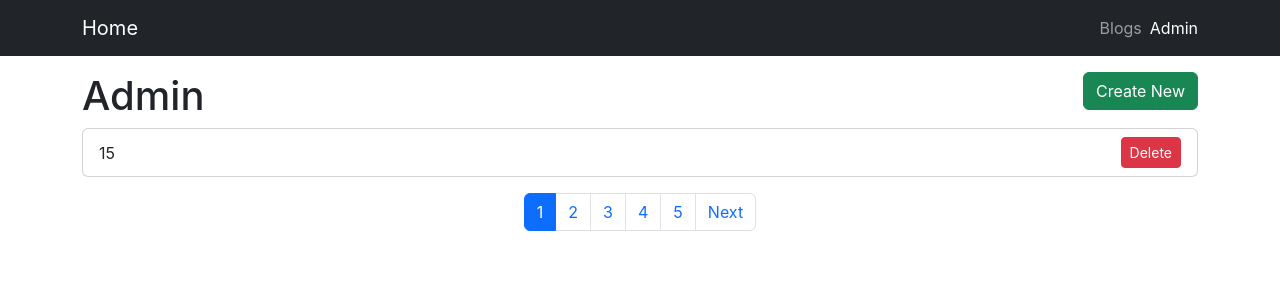
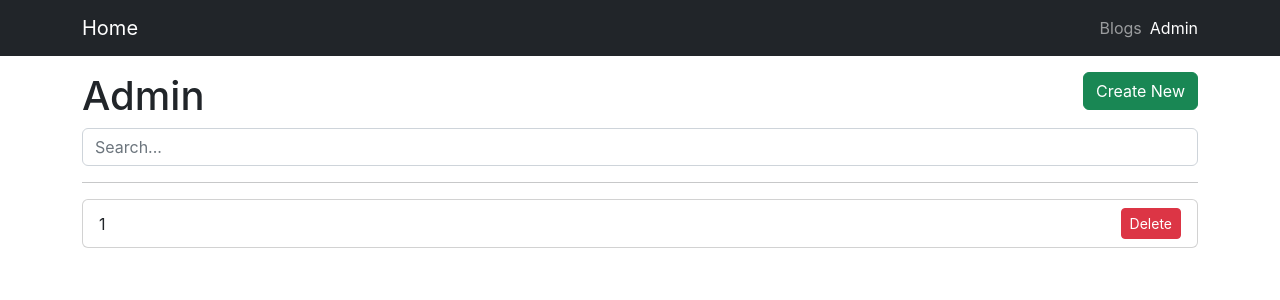
Before and after one commit to EunjiKU/Inflearn-React, a React (Create React App) app: page /admin in a window 1280 px wide. Shown: the top 300 px of the page. Built offline with nearby package versions, Linux system fonts and the light colour scheme; data requests are answered from the project's data file.

Commit message:
섹션11 - 65번 듣는중

```diff
--- a/db.json
+++ b/db.json
@@ -6,104 +6,6 @@
       "createdAt": 1684831639035,
       "publish": true,
       "id": 1
-    },
-    {
-      "title": "2",
-      "body": "2",
-      "createdAt": 1684831641201,
-      "publish": true,
-      "id": 2
-    },
-    {
-      "title": "3",
-      "body": "3",
-      "createdAt": 1684831643132,
-      "publish": false,
-      "id": 3
-    },
-    {
-      "title": "4",
-      "body": "4",
-      "createdAt": 1684831645840,
-      "publish": true,
-      "id": 4
-    },
-    {
-      "title": "5",
-      "body": "5",
-      "createdAt": 1684831648683,
-      "publish": true,
-      "id": 5
-    },
-    {
-      "title": "6",
-      "body": "6",
-      "createdAt": 1684831650733,
-      "publish": false,
-      "id": 6
-    },
-    {
-      "title": "7",
-      "body": "7",
-      "createdAt": 1684831653037,
-      "publish": true,
-      "id": 7
-    },
-    {
-      "title": "8",
-      "body": "8",
-      "createdAt": 1684889452305,
-      "publish": true,
-      "id": 8
-    },
-    {
-      "title": "9",
-      "body": "9",
-      "createdAt": 1684889455519,
-      "publish": false,
-      "id": 9
-    },
-    {
-      "title": "10",
-      "body": "10",
-      "createdAt": 1684889458877,
-      "publish": true,
-      "id": 10
-    },
-    {
-      "title": "11",
-      "body": "11",
-      "createdAt": 1684889464142,
-      "publish": true,
-      "id": 11
-    },
-    {
-      "title": "12",
-      "body": "12",
-      "createdAt": 1684889466785,
-      "publish": false,
-      "id": 12
-    },
-    {
-      "title": "13",
-      "body": "13",
-      "createdAt": 1684889471953,
-      "publish": true,
-      "id": 13
-    },
-    {
-      "title": "14",
-      "body": "14",
-      "createdAt": 1684889475629,
-      "publish": true,
-      "id": 14
-    },
-    {
-      "title": "15",
-      "body": "15",
-      "createdAt": 1684889479033,
-      "publish": false,
-      "id": 15
     }
   ]
 }
--- a/package.json
+++ b/package.json
@@ -13,6 +13,7 @@
     "react-dom": "^18.2.0",
     "react-router-dom": "^5.3.4",
     "react-scripts": "5.0.1",
+    "uuid": "^9.0.0",
     "web-vitals": "^2.1.4"
   },
   "scripts": {
--- a/src/components/BlogForm.js
+++ b/src/components/BlogForm.js
@@ -14,6 +14,8 @@ const BlogForm = ({ editing }) => {
   const [originBody, setOriginBody] = useState('');
   const [publish, setPublish] = useState(false);
   const [originPublish, setOriginPublish] = useState('');
+  const [titleError, setTitleError] = useState(false);
+  const [bodyError, setBodyError] = useState(false);
 
   useEffect(() => {
     if(editing) {
@@ -43,7 +45,26 @@ const BlogForm = ({ editing }) => {
 
   }
 
+  const validateForm = () => {
+    let validated = true;
+
+    if(title === '') {
+      setTitleError(true);
+      validated = false;
+    }
+
+    if(body === '') {
+      setBodyError(true);
+      validated = false;
+    }
+
+    return validated;
+  }
+
   const onSubmit = () => {
+    setTitleError(false);
+    setBodyError(false);
+    if(validateForm()) {
       if(editing) {
         axios.patch(`http://localhost:3001/posts/${id}`, {
           title: title,
@@ -67,6 +88,7 @@ const BlogForm = ({ editing }) => {
           .catch(error => console.log(error));
       }
     }
+  }
 
   const onChangePublish = (e) => {
     console.log(e.target.checked);
@@ -79,22 +101,28 @@ const BlogForm = ({ editing }) => {
       <div className="mb-3">
         <label className="form-label">Title</label>
         <input
-          className="form-control"
+          className={`form-control ${titleError ? 'border-danger' : ''}`}
           value={title}
           onChange={(e) => {
             setTitle(e.target.value);
           }}
         />
+        {titleError && <div className='text-danger'>
+          Title is required.
+        </div>}
       </div>
       <div className="mb-3">
         <label className="form-label">Body</label>
         <textarea
-          className="form-control"
+          className={`form-control ${bodyError ? 'border-danger' : ''}`}
           value={body}
           onChange={(e) => {
             setBody(e.target.value);
           }}
         />
+        {bodyError && <div className='text-danger'>
+          Body is required.
+        </div>}
       </div>
       <div className='form-check mb-3'>
         <input
--- a/src/components/BlogList.js
+++ b/src/components/BlogList.js
@@ -1,35 +1,44 @@
 import axios from 'axios';
-import { useState, useEffect } from 'react';
+import { useState, useEffect, useCallback } from 'react';
 import Card from "../components/Card";
-import { useHistory } from 'react-router-dom';
+import { useHistory, useLocation } from 'react-router-dom';
 import LoadingSpinner from "../components/LoadingSpinner";
 import PropTypes from 'prop-types';
 import Pagination from './Pagination';
+import Toast from './Toast';
+import { v4 as uuidv4 } from 'uuid';
 
 const BlogList = ({ isAdmin }) => {
   const history = useHistory();
+  const location = useLocation();
+  const params = new URLSearchParams(location.search);
+  const pageParams = params.get('page');
   const [posts, setPosts] = useState([]);
   const [loading, setLoading] = useState(true);
   const [currentPage, setCurrentPage] = useState(1);
   const [numberOfPost, setNumberOfPost] = useState(0);
   const [numberOfPages, setNumberOfPages] = useState(0);
-  // ❗❗❗❗❗
-  // const limit = 5;
-  const limit = 1;
+  const [searchText, setSearchText] = useState();
+  const [toasts, setToasts] = useState([]);
+  const limit = 5;
 
   useEffect(() => {
     setNumberOfPages(Math.ceil(numberOfPost/limit));
   }, [numberOfPost]);
 
-  const getPosts = (page) => {
+  const onClickPageButton = (page) => {
+    history.push(`${location.pathname}?page=${page}`)
     setCurrentPage(page);
+    getPosts(page);
+  }
 
+  const getPosts = useCallback((page) => {
     let params = {
       _page: page,
       _limit: limit,
       _sort: "id",
       _order: "desc",
-      // publish: true,
+      title_like: searchText
     }
 
     if(!isAdmin) {
@@ -45,28 +54,43 @@ const BlogList = ({ isAdmin }) => {
         setLoading(false);
       })
       .catch(error => {console.log(error);})
+  }, [isAdmin, searchText]);
+
+  useEffect(() => {
+    setCurrentPage(parseInt(pageParams) || 1);
+    getPosts(parseInt(pageParams) || 1)
+  }, []);
+
+  const addToast = (toast) => {
+    const toastWidthId = {
+      ...toast,
+      id: uuidv4()
+    }
+    setToasts(prev => [...prev, toastWidthId]);
+    console.log(toastWidthId);
+  }
+
+  const deleteToast = (id) => {
+    console.log(id);
   }
 
   const deleteBlog = (e, id) => {
     e.stopPropagation();
     axios.delete(`http://localhost:3001/posts/${id}`)
       .then(() => {
-        setPosts(prevState => prevState.filter(post => post.id !== id))
+        setPosts(prevState => prevState.filter(post => post.id !== id));
+        addToast({
+          text: 'Successfully',
+          type: 'success'
+        });
       })
       .catch(error => {console.log(error);})
   }
-
-  useEffect(() => {
-    getPosts();
-  }, []);
 
   if(loading) {
     return  (
       <LoadingSpinner />
     )
-  }
-  if(posts.length === 0) {
-    return (<div>"No Blog Posts Found!!!";</div>);
   }
 
   const renderBlogList = () => {
@@ -88,14 +112,38 @@ const BlogList = ({ isAdmin }) => {
     })
   }
 
+  const onSearch = (e) => {
+    if(e.key === 'Enter') {
+      history.push(`${location.pathname}?page=1`)
+      setCurrentPage(1);
+      getPosts(1);
+    }
+  }
+
   return (
     <div>
-      {renderBlogList()}
-      {numberOfPages > 1 && <Pagination
-        currentPage={currentPage}
-        numberOfPage={numberOfPages}
-        onClickEmit={getPosts}
-      />}
+      <Toast
+        toasts={toasts}
+        deleteToast={deleteToast}
+      />
+      <input
+        type="text"
+        value={searchText}
+        onChange={(e) => setSearchText(e.target.value)}
+        onKeyUp={onSearch}
+        placeholder='Search...'
+        className='form-control'/>
+      <hr/>
+      {posts.length === 0
+        ? <div>"No Blog Posts Found!!!"</div>
+        :<>
+          {renderBlogList()}
+          {numberOfPages > 1 && <Pagination
+            currentPage={currentPage}
+            numberOfPage={numberOfPages}
+            onClickEmit={onClickPageButton}
+          />}
+        </> }
     </div>
   )
 }
--- a/src/components/LoadingSpinner.js
+++ b/src/components/LoadingSpinner.js
@@ -2,7 +2,7 @@ const LoadingSpinner = () => {
   return (
     <div className="d-flex justify-content-center">
       <div className="spinner-border" role="status">
-        <span className="sr-only">Loading...</span>
+        {/* <span className="sr-only">Loading...</span> */}
       </div>
     </div>
   )
--- /dev/null
+++ b/src/components/Toast.js
@@ -0,0 +1,34 @@
+import propTypes from 'prop-types';
+
+const Toast = ({ toasts, deleteToast }) => {
+  return (
+    <div className="position-fixed bottom-0 end-0 p-2">
+      {toasts.map(toast => {
+        return (
+          <div
+            key={toast.id}
+            onClick={() => {deleteToast(toast.id)}}
+            className={`cursor-pointer alert alert-${toast.type || 'success'} m-0 py-2 mt-2`}
+          >
+            {toast.text}
+          </div>
+        )
+      })}
+    </div>
+  )
+}
+
+Toast.propTypes = {
+  toasts: propTypes.arrayOf(propTypes.shape({
+    text: propTypes.string,
+    type: propTypes.string,
+  })).isRequired,
+  deleteToast: propTypes.func.isRequired,
+}
+
+Toast.defaultProps = {
+  toasts: []
+}
+
+
+export default Toast;
```
Also changed, not shown: 1 other file (tests, documents, lock files or other folders). Lines whose indentation alone changed are shown as unchanged.
